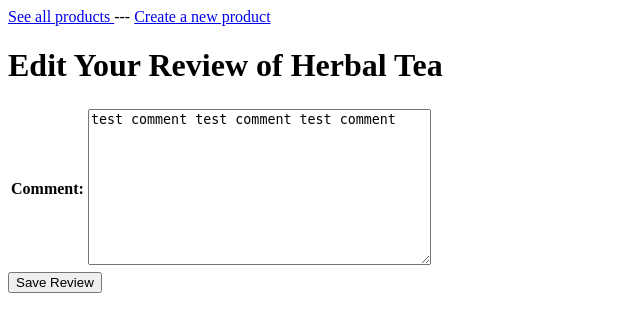
After one commit to adam-weiler/GA-Pair-Project-Rainforest, a Django app: page /products/2/reviews/4/edit in a window 1280 px wide. The commit adds this page. Shown: the top 332 px of the page, without its empty margins (0-640 px from the left). Run offline with Django 3.2, Linux system fonts and the light colour scheme; data comes from the database, SQL or seed files in the repository; lists and menus that the app fills with data are empty.

Commit message:
1. new url path to edit a sigle review 2. new edit_review_form template 3. new edit_review() and update_review() with redirect to all products

```diff
--- /dev/null
+++ b/rainforest/templates/edit_review_form.html
@@ -0,0 +1,19 @@
+{% extends 'base.html' %}
+
+{% block content %}
+
+<h1>Edit Your Review of {{ product.name }}</h1>
+
+<form method="POST" action="/products/{{product.id}}/reviews/{{review.id}}/update" >
+    {% csrf_token %}
+    <table>
+        {{ form.as_table }}
+    </table>
+
+    <input type="submit" value="Save Review" />
+</form>
+
+
+
+
+{% endblock %}
--- a/rainforest/templates/show_product.html
+++ b/rainforest/templates/show_product.html
@@ -11,7 +11,8 @@
 
 <ul>
 {% for review in product.reviews.all %}
-    <li>{{ review.comment }}</li>
+    <li>{{ review.comment }}
+    [ <a href="/products/{{product.id}}/reviews/{{review.id}}/edit">Edit</a> | <a href="#">Delete</a> ]</li>
 {% endfor %}
 </ul>
 
--- a/rainforest/urls.py
+++ b/rainforest/urls.py
@@ -32,4 +32,13 @@ urlpatterns = [
         views.create_review,
         name="create_review",
     ),
+
+
+    path("products/<int:product_id>/reviews/<int:review_id>/update", views.update_review, name="update_review"),
+
+
+    path("products/<int:product_id>/reviews/<int:review_id>/edit", views.edit_review, name="edit_review"),
+
+
+
 ]
--- a/rainforest/views.py
+++ b/rainforest/views.py
@@ -1,7 +1,7 @@
 from django.shortcuts import render, redirect
 from django.http import HttpResponseRedirect
 from django.urls import reverse
-from rainforest.models import Product
+from rainforest.models import Product, Review
 from rainforest.forms import ProductForm, ReviewForm
 
 # import pdb
@@ -66,7 +66,7 @@ def delete_product(request, id):  # User deleting an existing product.
     return redirect(reverse("show_all"))
 
 
-def create_review(request, product_id):
+def create_review(request, product_id): #User creating a review
     product = Product.objects.get(pk=product_id)
     form = ReviewForm(request.POST)
     if form.is_valid():
@@ -77,3 +77,22 @@ def create_review(request, product_id):
 
     context = {"product": product, "form": form}
     return render(request, "show_product.html", context)
+
+def edit_review(request, product_id, review_id): #Edit review form
+    product = Product.objects.get(pk=product_id)
+    review = Review.objects.get(pk=review_id)
+    review.product_id=review_id
+    form = ReviewForm(instance=review)
+    context = {"review": review, "form": form, "product":product}
+
+    return render(request, "edit_review_form.html", context)
+
+def update_review(request, product_id, review_id):
+    review = Review.objects.get(pk=review_id)
+    form = ReviewForm(request.POST, instance=review)
+    if form.is_valid():
+        form.save()
+        return redirect(reverse("show_all"))
+    else:
+        context = {"review": review, "form": form, "product":product}
+        return render(request, "edit_review_form.html", context)
```
